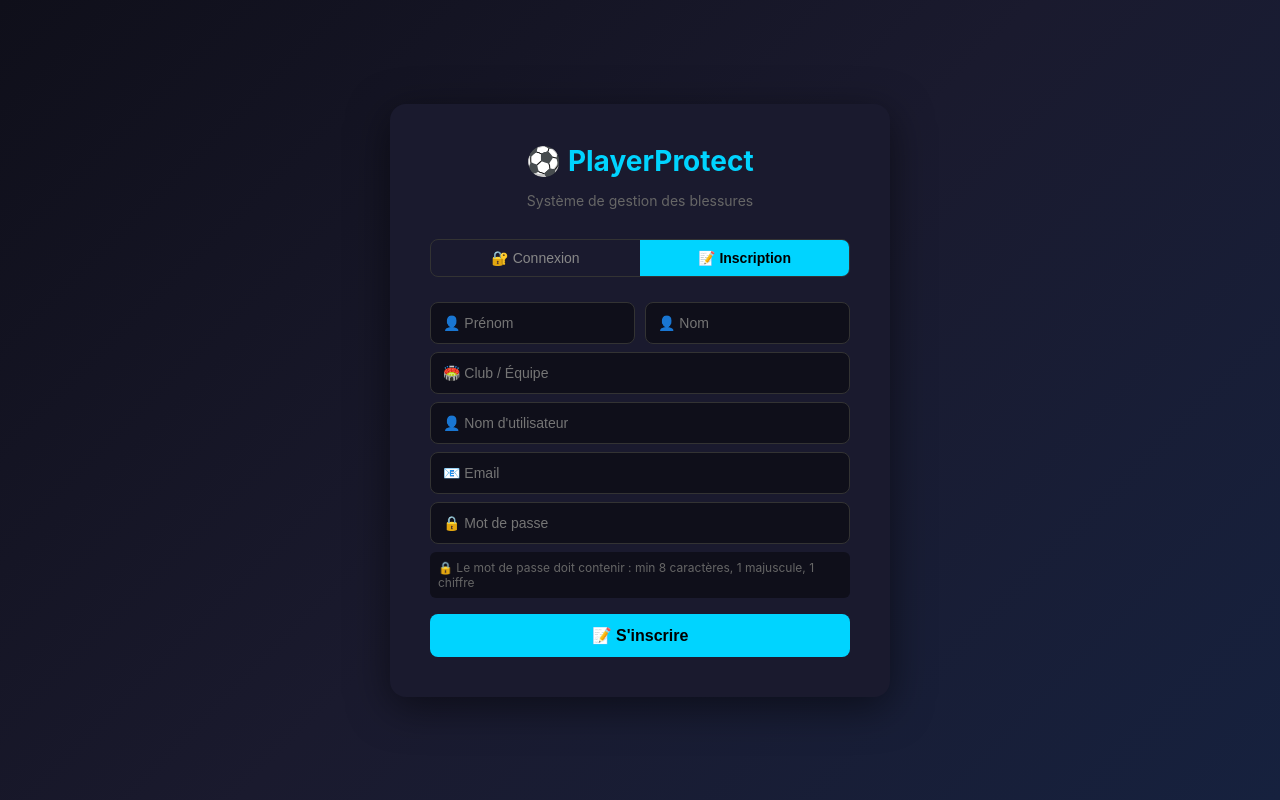
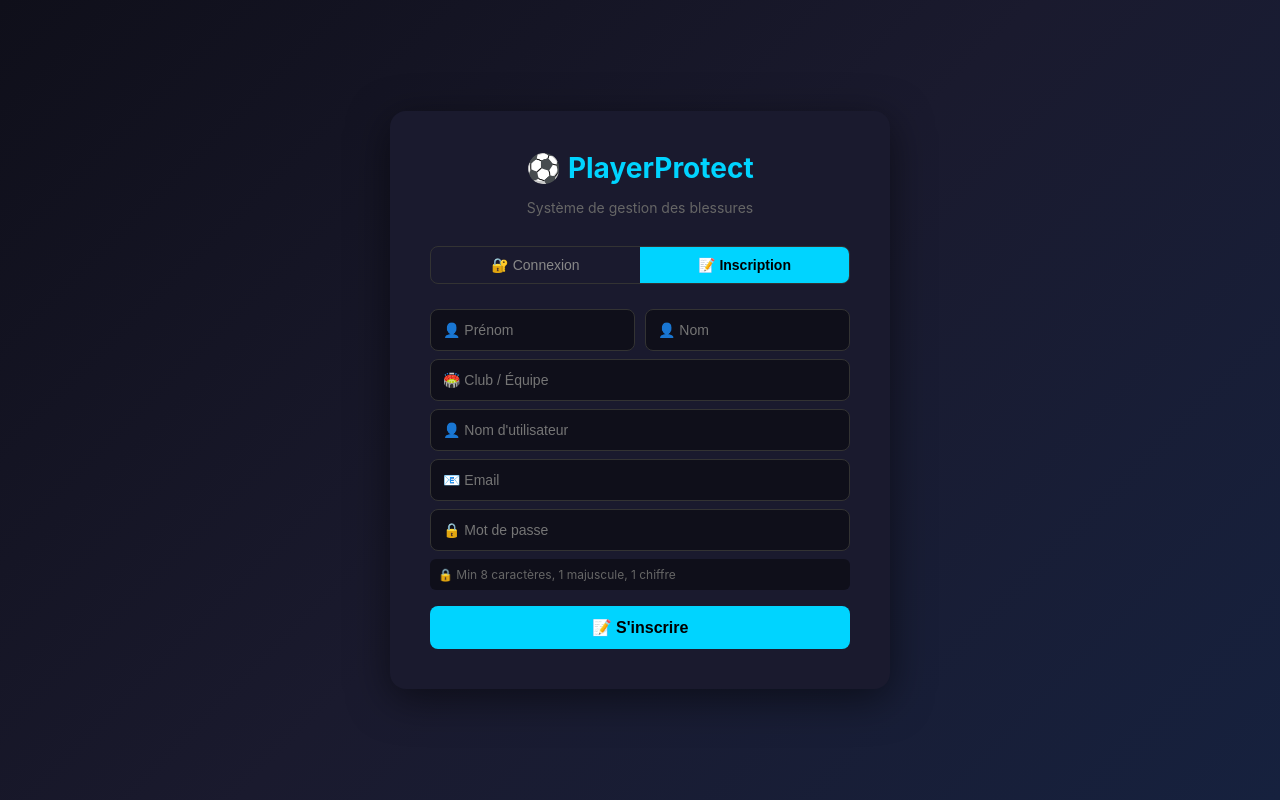
Before and after one commit to mohamedmalek18/PlayerProtect, a React (Create React App) app in the folder frontend/: page / in a window 1280 px wide. Both pictures are taken after a click on the button "📝 Inscription". Built offline with nearby package versions, Linux system fonts and the light colour scheme.

Commit message:
Add form validation and fix cursor bug in Login

```diff
--- a/frontend/src/pages/Login.js
+++ b/frontend/src/pages/Login.js
@@ -11,24 +11,19 @@ const Login = ({ onLogin }) => {
   const [msg, setMsg] = useState("");
   const [loading, setLoading] = useState(false);
 
-  // ── CLIENT-SIDE VALIDATION ──
   const validate = () => {
     const newErrors = {};
-
     if (isRegister) {
       if (!form.first_name) newErrors.first_name = "Prénom requis";
       if (!form.last_name) newErrors.last_name = "Nom requis";
-      if (!form.username || form.username.length < 3)
-        newErrors.username = "Min 3 caractères";
+      if (!form.username || form.username.length < 3) newErrors.username = "Min 3 caractères";
       if (!form.club) newErrors.club = "Club requis";
     }
-
     if (!form.email) {
       newErrors.email = "Email requis";
     } else if (!/^[^\s@]+@[^\s@]+\.[^\s@]+$/.test(form.email)) {
       newErrors.email = "Format invalide (ex: coach@club.com)";
     }
-
     if (!form.password) {
       newErrors.password = "Mot de passe requis";
     } else if (isRegister) {
@@ -36,9 +31,13 @@ const Login = ({ onLogin }) => {
       else if (!/[A-Z]/.test(form.password)) newErrors.password = "Au moins 1 majuscule";
       else if (!/[0-9]/.test(form.password)) newErrors.password = "Au moins 1 chiffre";
     }
-
     setErrors(newErrors);
     return Object.keys(newErrors).length === 0;
+  };
+
+  const handleChange = (field, value) => {
+    setForm(prev => ({ ...prev, [field]: value }));
+    if (errors[field]) setErrors(prev => ({ ...prev, [field]: "" }));
   };
 
   const handleSubmit = async () => {
@@ -64,22 +63,6 @@ const Login = ({ onLogin }) => {
     setTimeout(() => setMsg(""), 4000);
   };
 
-  const Field = ({ name, placeholder, type = "text" }) => (
-    <div style={styles.field}>
-      <input
-        style={{ ...styles.input, ...(errors[name] ? styles.inputError : {}) }}
-        placeholder={placeholder}
-        type={type}
-        value={form[name]}
-        onChange={(e) => {
-          setForm({ ...form, [name]: e.target.value });
-          if (errors[name]) setErrors({ ...errors, [name]: "" });
-        }}
-      />
-      {errors[name] && <span style={styles.errorText}>⚠️ {errors[name]}</span>}
-    </div>
-  );
-
   return (
     <div style={styles.page}>
       <div style={styles.card}>
@@ -103,19 +86,53 @@ const Login = ({ onLogin }) => {
           {isRegister && (
             <>
               <div style={styles.row}>
-                <Field name="first_name" placeholder="👤 Prénom" />
-                <Field name="last_name" placeholder="👤 Nom" />
+                <div style={styles.field}>
+                  <input style={{ ...styles.input, ...(errors.first_name ? styles.inputError : {}) }}
+                    placeholder="👤 Prénom" value={form.first_name}
+                    onChange={(e) => handleChange("first_name", e.target.value)} />
+                  {errors.first_name && <span style={styles.errorText}>⚠️ {errors.first_name}</span>}
+                </div>
+                <div style={styles.field}>
+                  <input style={{ ...styles.input, ...(errors.last_name ? styles.inputError : {}) }}
+                    placeholder="👤 Nom" value={form.last_name}
+                    onChange={(e) => handleChange("last_name", e.target.value)} />
+                  {errors.last_name && <span style={styles.errorText}>⚠️ {errors.last_name}</span>}
+                </div>
               </div>
-              <Field name="club" placeholder="🏟️ Club / Équipe" />
-              <Field name="username" placeholder="👤 Nom d'utilisateur" />
+
+              <div style={styles.field}>
+                <input style={{ ...styles.input, ...(errors.club ? styles.inputError : {}) }}
+                  placeholder="🏟️ Club / Équipe" value={form.club}
+                  onChange={(e) => handleChange("club", e.target.value)} />
+                {errors.club && <span style={styles.errorText}>⚠️ {errors.club}</span>}
+              </div>
+
+              <div style={styles.field}>
+                <input style={{ ...styles.input, ...(errors.username ? styles.inputError : {}) }}
+                  placeholder="👤 Nom d'utilisateur" value={form.username}
+                  onChange={(e) => handleChange("username", e.target.value)} />
+                {errors.username && <span style={styles.errorText}>⚠️ {errors.username}</span>}
+              </div>
             </>
           )}
-          <Field name="email" placeholder="📧 Email" type="email" />
-          <Field name="password" placeholder="🔒 Mot de passe" type="password" />
+
+          <div style={styles.field}>
+            <input style={{ ...styles.input, ...(errors.email ? styles.inputError : {}) }}
+              placeholder="📧 Email" type="email" value={form.email}
+              onChange={(e) => handleChange("email", e.target.value)} />
+            {errors.email && <span style={styles.errorText}>⚠️ {errors.email}</span>}
+          </div>
+
+          <div style={styles.field}>
+            <input style={{ ...styles.input, ...(errors.password ? styles.inputError : {}) }}
+              placeholder="🔒 Mot de passe" type="password" value={form.password}
+              onChange={(e) => handleChange("password", e.target.value)} />
+            {errors.password && <span style={styles.errorText}>⚠️ {errors.password}</span>}
+          </div>
 
           {isRegister && (
             <div style={styles.passwordHint}>
-              🔒 Le mot de passe doit contenir : min 8 caractères, 1 majuscule, 1 chiffre
+              🔒 Min 8 caractères, 1 majuscule, 1 chiffre
             </div>
           )}
 
```
